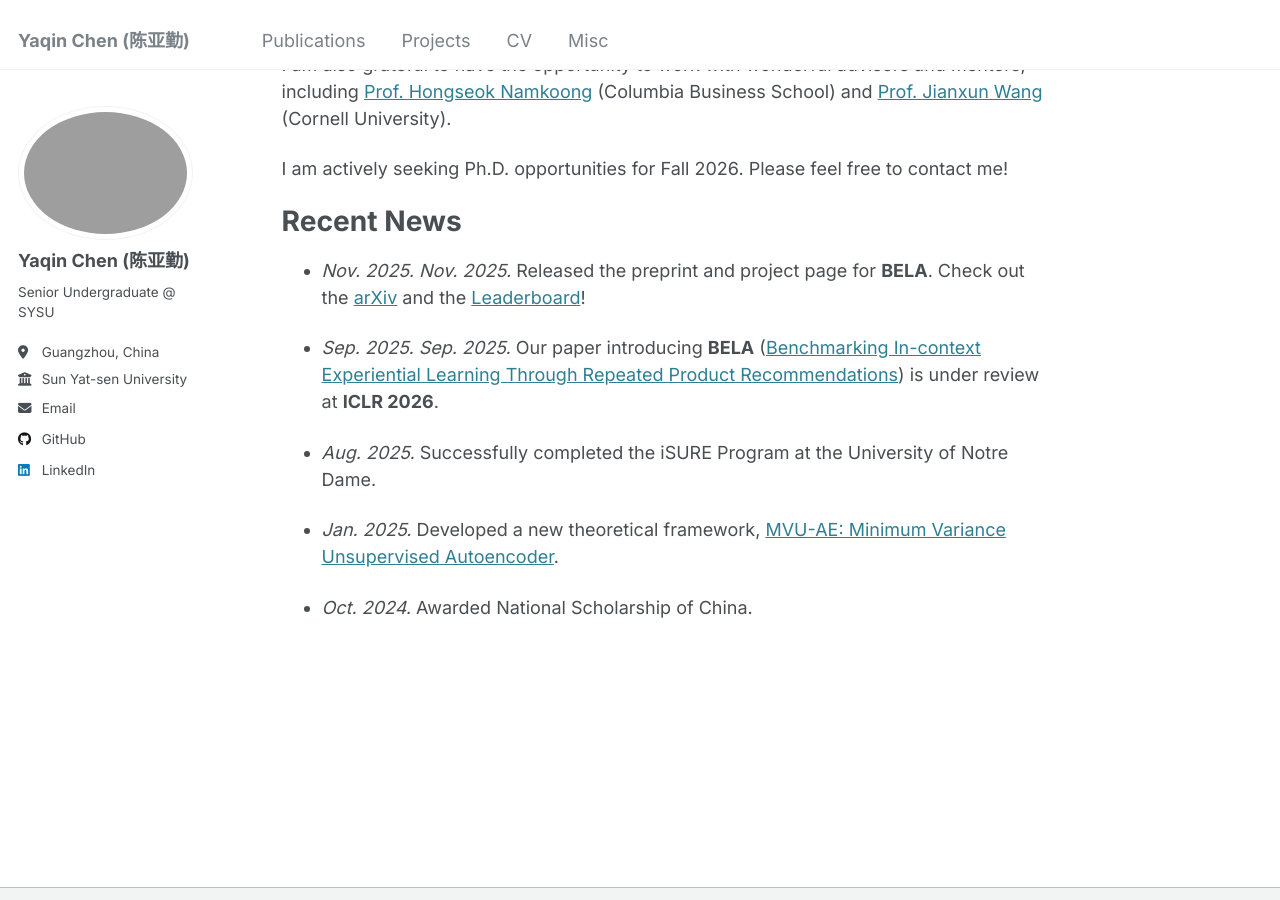
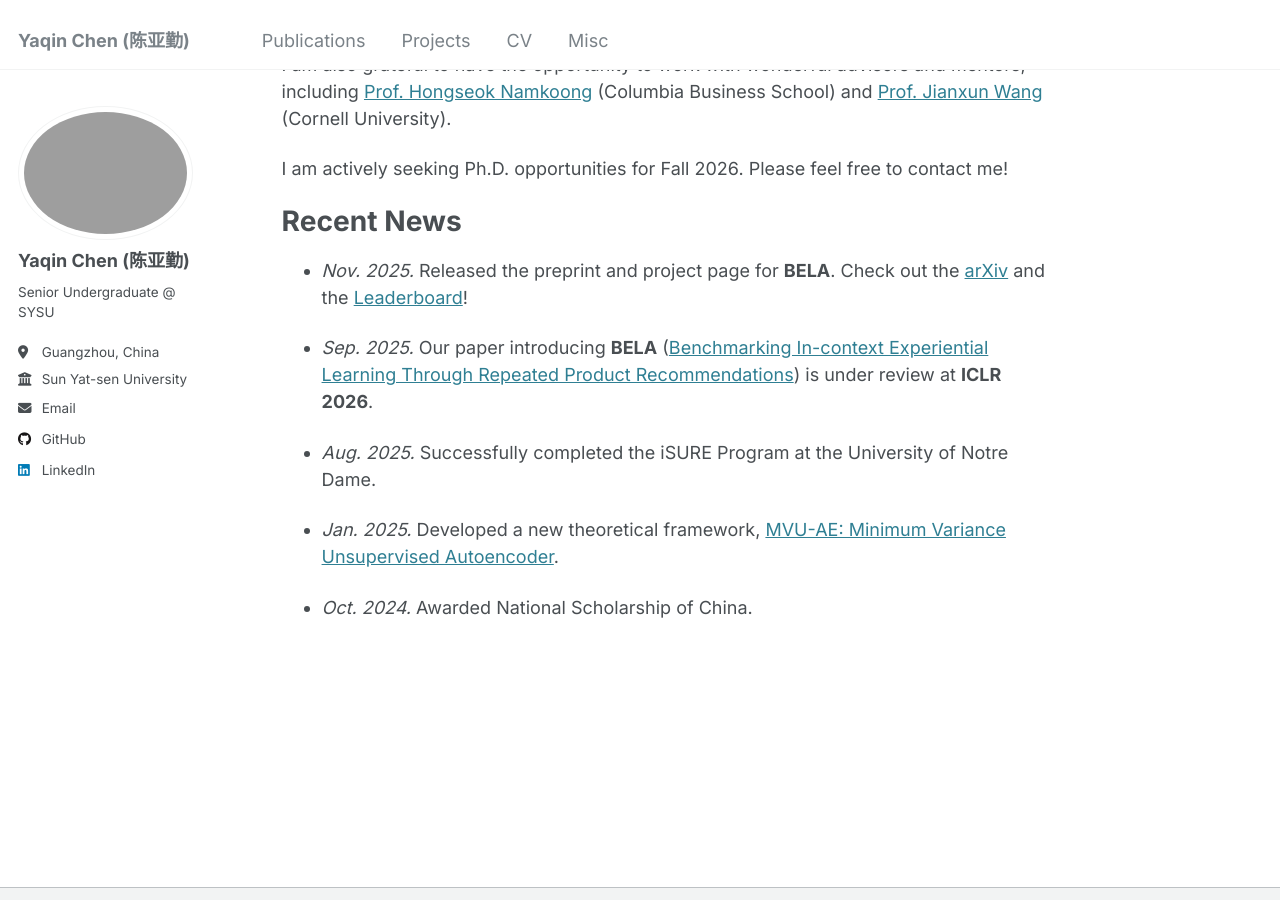
Before and after one commit to chen-yaqin/chen-yaqin.github.io, a Jekyll site: the page built from _pages/about.md, in a window 1280 px wide and 900 px high, scrolled down 584 px. Built offline with Jekyll 4.4.1, drawn with Linux system fonts in a browser that asks for light colours.

Commit message:
update about

```diff
--- a/_pages/about.md
+++ b/_pages/about.md
@@ -28,9 +28,9 @@
 
 Recent News
 ======
-- *Nov. 2025.* *Nov. 2025.* Released the preprint and project page for **BELA**. Check out the [arXiv](https://arxiv.org/abs/2511.22130) and the [Leaderboard](https://www.experiential-learning-benchmark.com/)!
+- *Nov. 2025.* Released the preprint and project page for **BELA**. Check out the [arXiv](https://arxiv.org/abs/2511.22130) and the [Leaderboard](https://www.experiential-learning-benchmark.com/)!
 
-- *Sep. 2025.* *Sep. 2025.* Our paper introducing **BELA** ([Benchmarking In-context Experiential Learning Through Repeated Product Recommendations](/files/BIEL.pdf)) is under review at **ICLR 2026**.
+- *Sep. 2025.* Our paper introducing **BELA** ([Benchmarking In-context Experiential Learning Through Repeated Product Recommendations](/files/BIEL.pdf)) is under review at **ICLR 2026**.
 
 - *Aug. 2025.* Successfully completed the iSURE Program at the University of Notre Dame.
 
```
